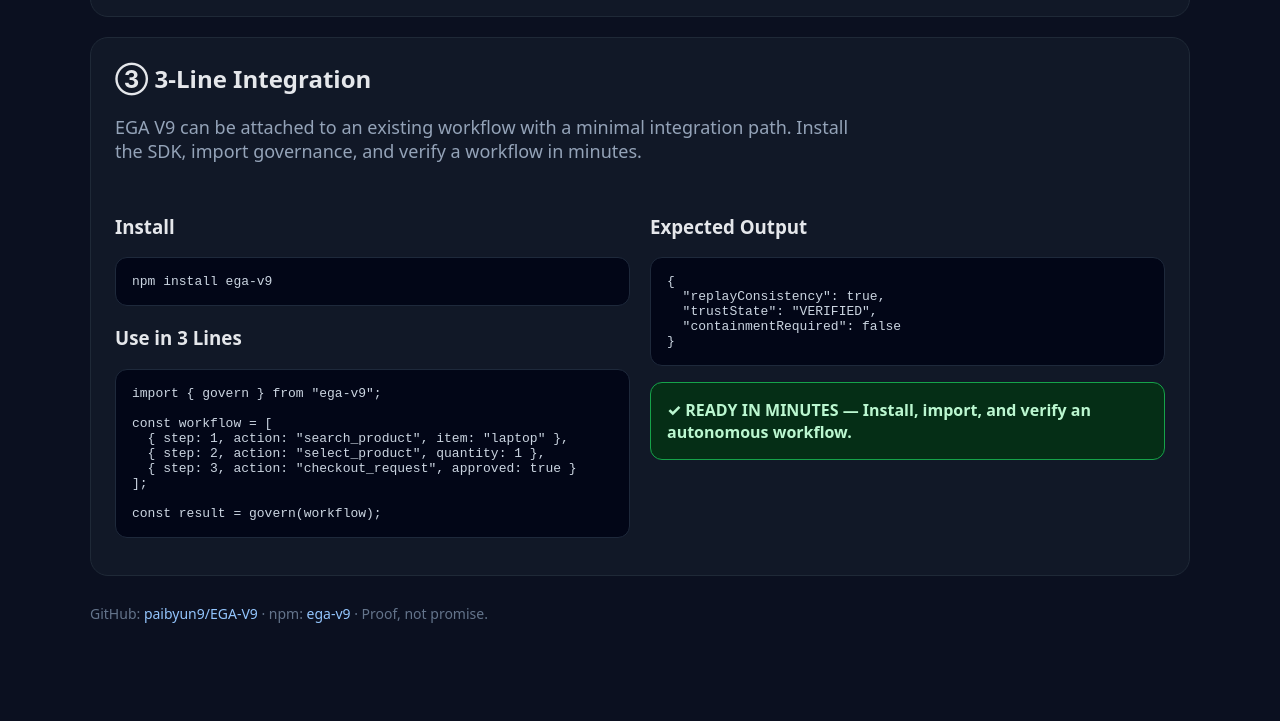
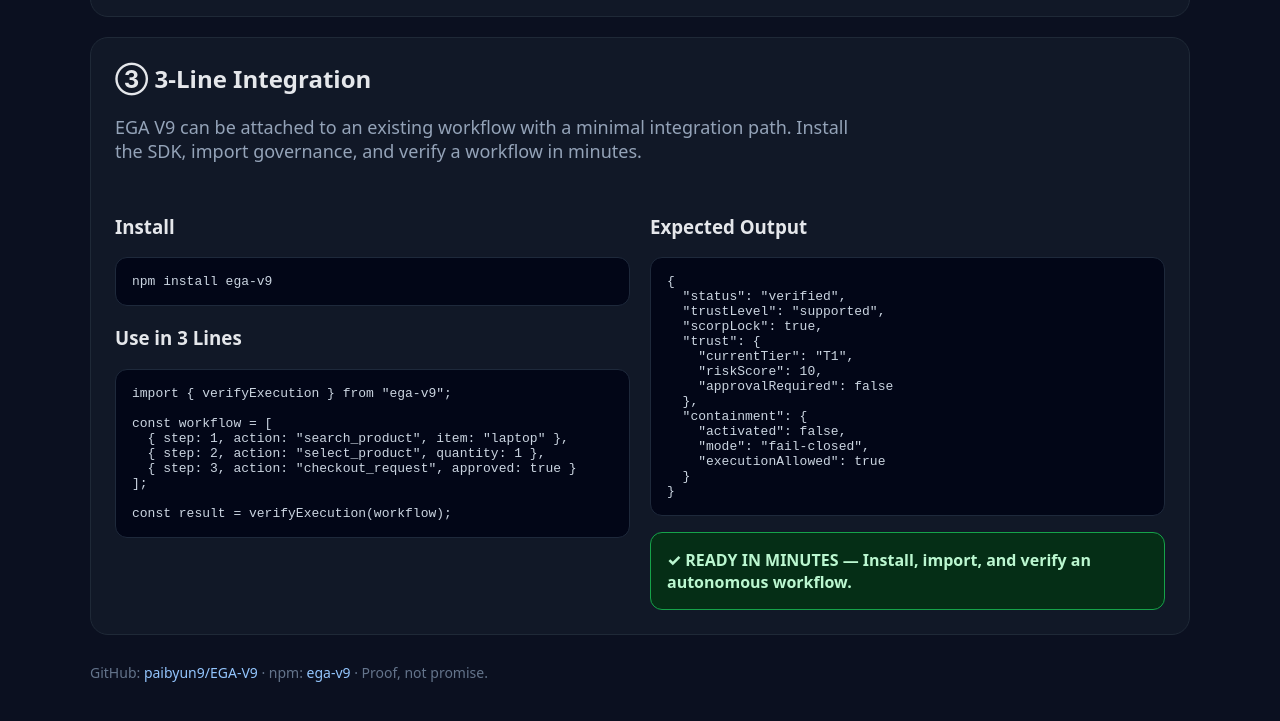
Before and after one commit to paibyun9/EGA-V9, a website: page dashboard/index.html in a window 1280 px wide. Shown: the part 1807-2528 px from the top of the page. Before the commit the page ends 2486 px from the top, so only its background shows below. Drawn offline with Linux system fonts and the light colour scheme.

Commit message:
Update Vercel demo for EGA V9 v1.0.1

```diff
--- a/dashboard/index.html
+++ b/dashboard/index.html
@@ -158,7 +158,7 @@
 </head>
 <body>
   <main class="wrap">
-    <div class="badge">EGA V9 · v1.0.0 · Scorp Locked Vercel Demo</div>
+    <div class="badge">EGA V9 · v1.0.1 · Scorp-Locked Vercel Demo</div>
 
     <h1>
       Execution Governance AI (EGA) V9<br />
@@ -253,7 +253,7 @@
           <pre>npm install ega-v9</pre>
 
           <h3>Use in 3 Lines</h3>
-          <pre>import { govern } from "ega-v9";
+          <pre>import { verifyExecution } from "ega-v9";
 
 const workflow = [
   { step: 1, action: "search_product", item: "laptop" },
@@ -261,15 +261,25 @@
   { step: 3, action: "checkout_request", approved: true }
 ];
 
-const result = govern(workflow);</pre>
+const result = verifyExecution(workflow);</pre>
         </div>
 
         <div>
           <h3>Expected Output</h3>
           <pre>{
-  "replayConsistency": true,
-  "trustState": "VERIFIED",
-  "containmentRequired": false
+  "status": "verified",
+  "trustLevel": "supported",
+  "scorpLock": true,
+  "trust": {
+    "currentTier": "T1",
+    "riskScore": 10,
+    "approvalRequired": false
+  },
+  "containment": {
+    "activated": false,
+    "mode": "fail-closed",
+    "executionAllowed": true
+  }
 }</pre>
 
           <div class="status verified" style="display:block;">
```
